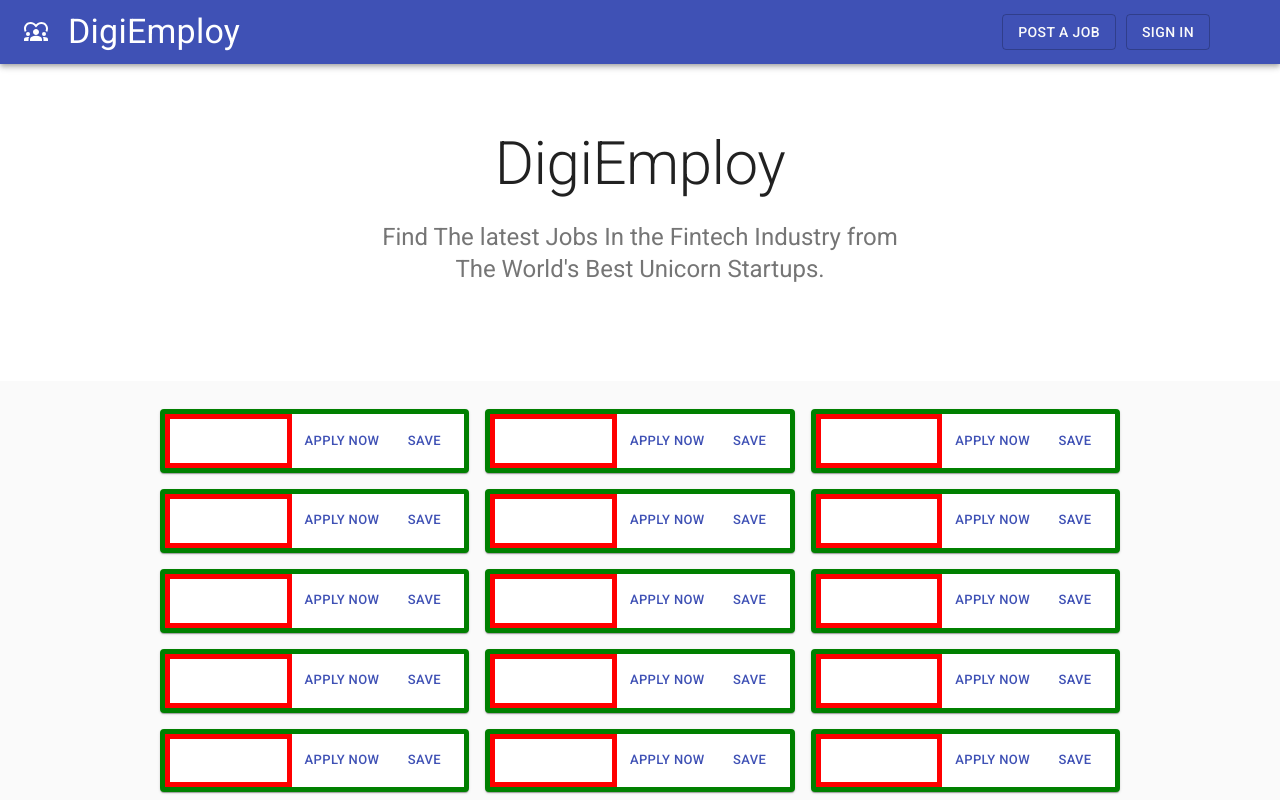
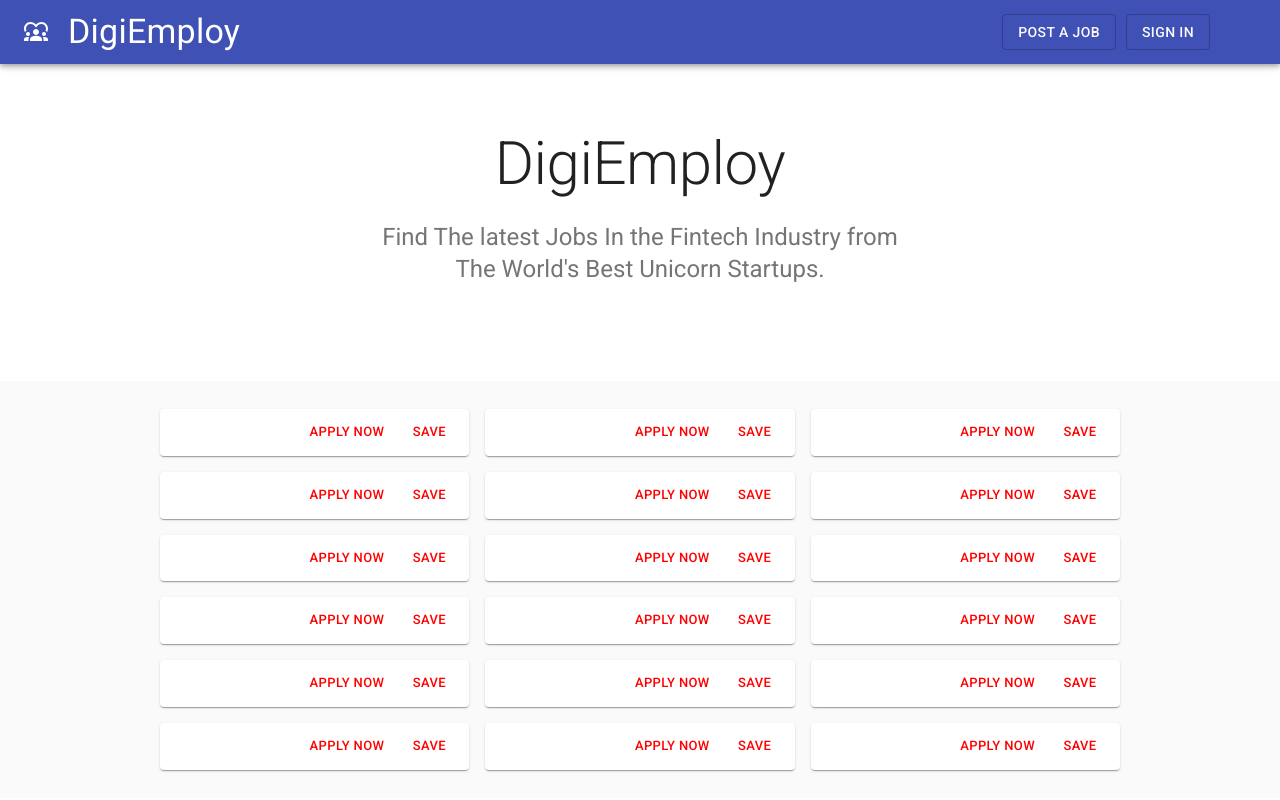
Before and after one commit to Emna747/digiemploy, a React (Create React App) app: page / in a window 1280 px wide. Shown: the top 800 px of the page. Built offline with nearby package versions, Linux system fonts and the light colour scheme.

Commit message:
few updates

```diff
--- a/src/App.jsx
+++ b/src/App.jsx
@@ -85,10 +85,20 @@
 
                   <CardActions>
                     {" "}
-                    <Button size="small" color="primary" align="center">
+                    <Button
+                      className={classes.buttonGrid}
+                      size="small"
+                      color="primary"
+                      align="center"
+                    >
                       Apply Now
                     </Button>
-                    <Button size="small" color="primary" align="center">
+                    <Button
+                      className={classes.buttonGrid}
+                      size="small"
+                      color="primary"
+                      align="center"
+                    >
                       Save
                     </Button>
                   </CardActions>
--- a/src/styles.js
+++ b/src/styles.js
@@ -17,15 +17,17 @@
     color: "#fafafa",
   },
   cardGrid: { padding: "28px 0" },
-  card: { height: "100%", display: "flex", flexDirection: "columns", border: "5px green solid" },
+  card: { height: "100%", display: "flex", flexDirection: "columns" },
   cardMedia: { paddingTop: "56.25%" },
   cardContent: {
     flexGrow: "1",
-    border: "5px red solid"
   },
   footer: {
     backgroundColor: theme.palette.background.paper,
     padding: "5px 0",
   },
+  buttonGrid: {
+    color: "red",
+  },
 }));
 export default useStyles;
```
